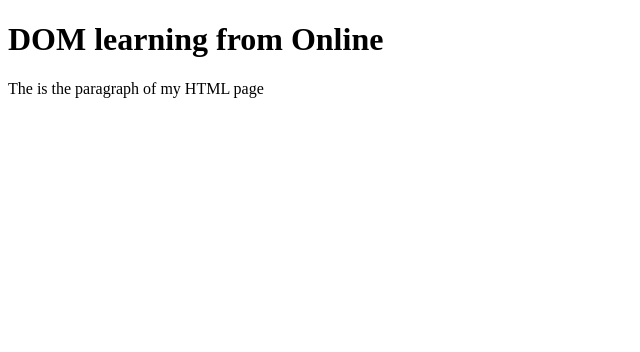
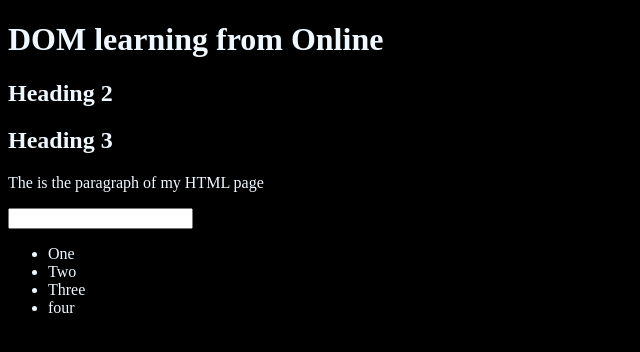
Before and after one commit to ArkapravaBhunia/Learn-JS, a plain HTML site: page DOM/first.html in a window 1280 px wide. Shown: the whole page, without its empty margins (0-640 px from the left). Drawn offline with Linux system fonts and the light colour scheme.

Commit message:
start learning DOM 1

```diff
--- a/DOM/first.html
+++ b/DOM/first.html
@@ -1,14 +1,34 @@
 <!DOCTYPE html>
 <html lang="en">
-<head>
-    <meta charset="UTF-8">
+  <head>
+    <meta charset="UTF-8" />
     <title>DOM Learning</title>
-</head>
-<body>
-    <div class="bg-blcak">
-        <h1 class="heading">DOM learning from Online</h1>
-        <p>The is the paragraph of my HTML page</p>
+
+    <style>
+      .bg-black {
+        background-color: black;
+        color: aliceblue;
+      }
+    </style>
+  </head>
+  <body class="bg-black">
+    <div>
+      <h1 id="title" class="heading">
+        DOM learning from Online
+        <span style="display: none">test test</span>
+      </h1>
+      <h2>Heading 2</h2>
+      <h2>Heading 3</h2>
+      <!-- <h2>Heading 4</h2>
+      <h2>Heading 5</h2> -->
+      <p>The is the paragraph of my HTML page</p>
+      <input type="password">
+      <ul>
+        <li class="list-item">One</li>
+        <li class="list-item">Two</li>
+        <li class="list-item">Three</li>
+        <li class="list-item">four</li>
+      </ul>
     </div>
-
-</body>
+  </body>
 </html>
```
